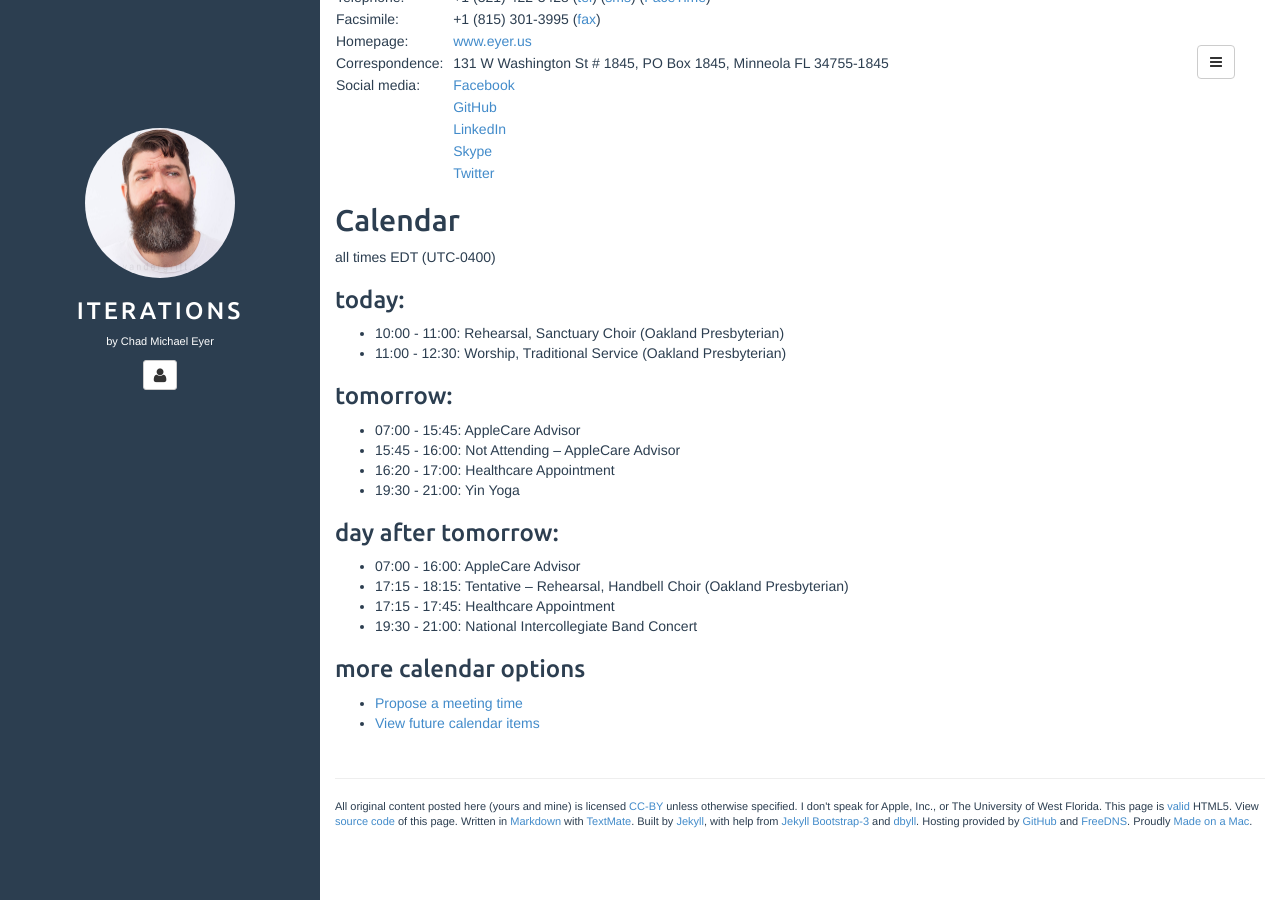
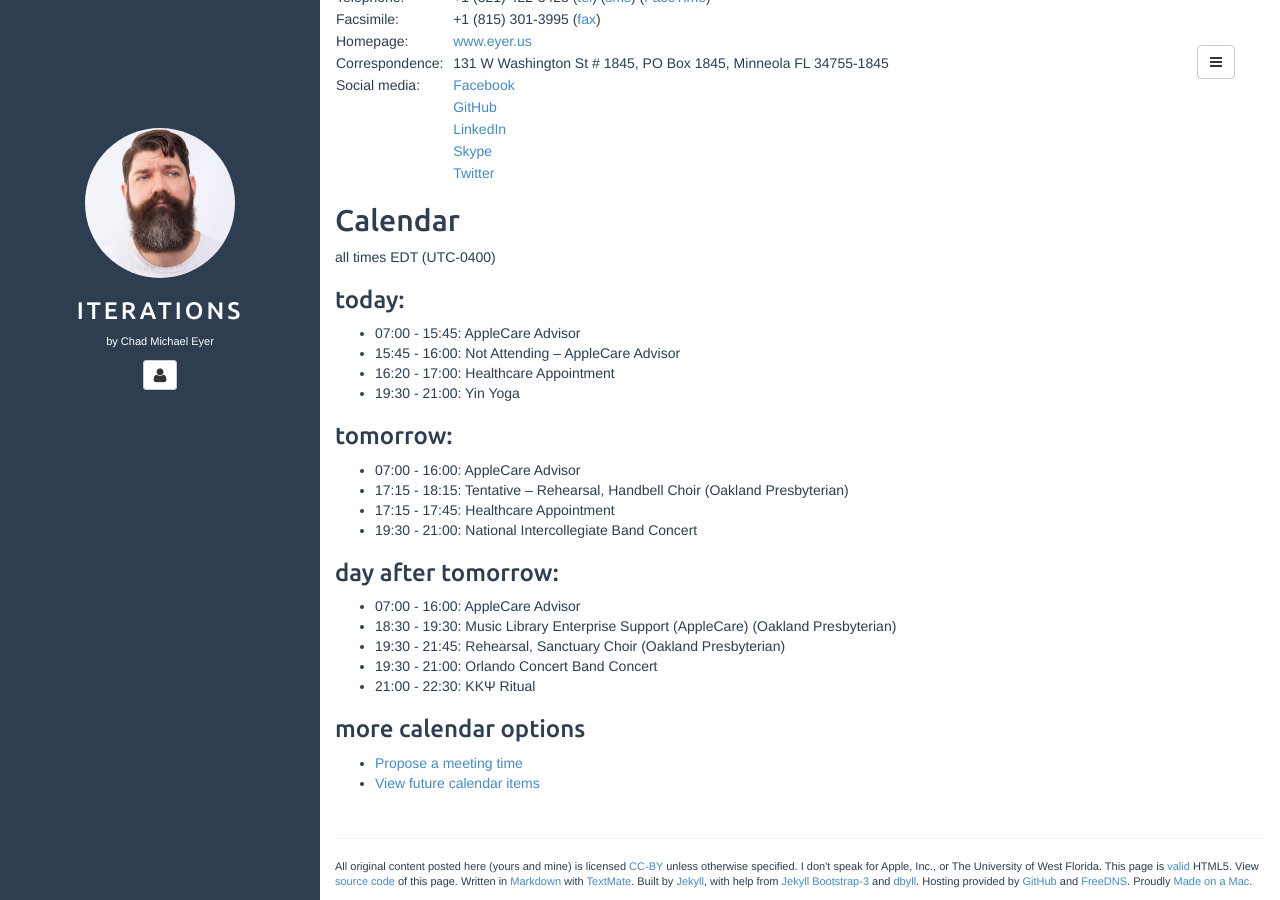
Before and after one commit to chadmichaeleyer/chadmichaeleyer.github.io, a Jekyll site: the page built from about.md, in a window 1280 px wide and 900 px high, scrolled down 1230 px. Built offline with Jekyll 4.4.1, drawn with Linux system fonts in a browser that asks for light colours.

Commit message:
calendar update

```diff
--- a/calendar.markdown
+++ b/calendar.markdown
@@ -1,20 +1,23 @@
 all times EDT (UTC-0400)
 
 ### today:
-
-* 10:00 - 11:00: Rehearsal, Sanctuary Choir (Oakland Presbyterian)
-* 11:00 - 12:30: Worship, Traditional Service (Oakland Presbyterian)
-
-### tomorrow:
 
 * 07:00 - 15:45: AppleCare Advisor
 * 15:45 - 16:00: Not Attending – AppleCare Advisor
 * 16:20 - 17:00: Healthcare Appointment
 * 19:30 - 21:00: Yin Yoga
 
-### day after tomorrow:
+### tomorrow:
 
 * 07:00 - 16:00: AppleCare Advisor
 * 17:15 - 18:15: Tentative – Rehearsal, Handbell Choir (Oakland Presbyterian)
 * 17:15 - 17:45: Healthcare Appointment
 * 19:30 - 21:00: National Intercollegiate Band Concert
+
+### day after tomorrow:
+
+* 07:00 - 16:00: AppleCare Advisor
+* 18:30 - 19:30: Music Library Enterprise Support (AppleCare) (Oakland Presbyterian)
+* 19:30 - 21:45: Rehearsal, Sanctuary Choir (Oakland Presbyterian)
+* 19:30 - 21:00: Orlando Concert Band Concert
+* 21:00 - 22:30: ΚΚΨ Ritual
```
Also changed, not shown: calendar-year.markdown (+5 -5 lines).
